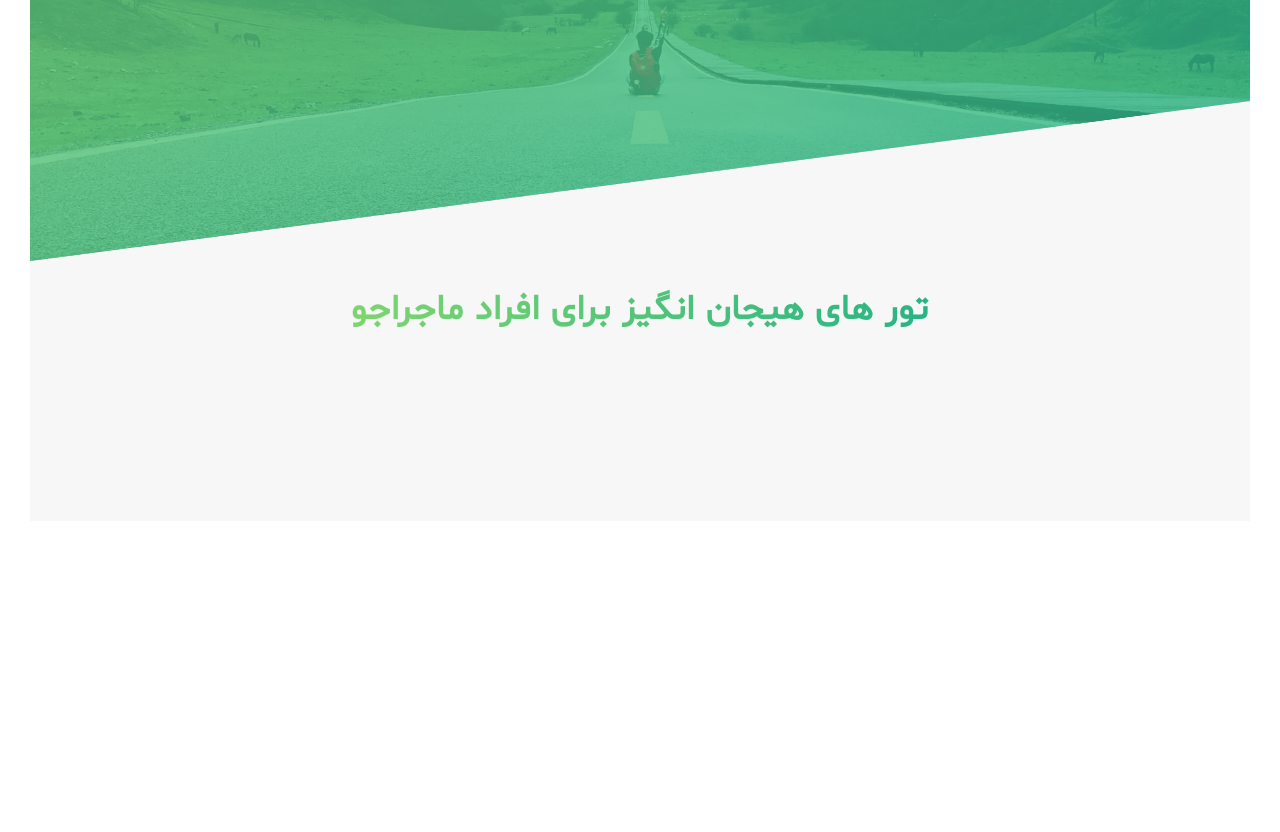
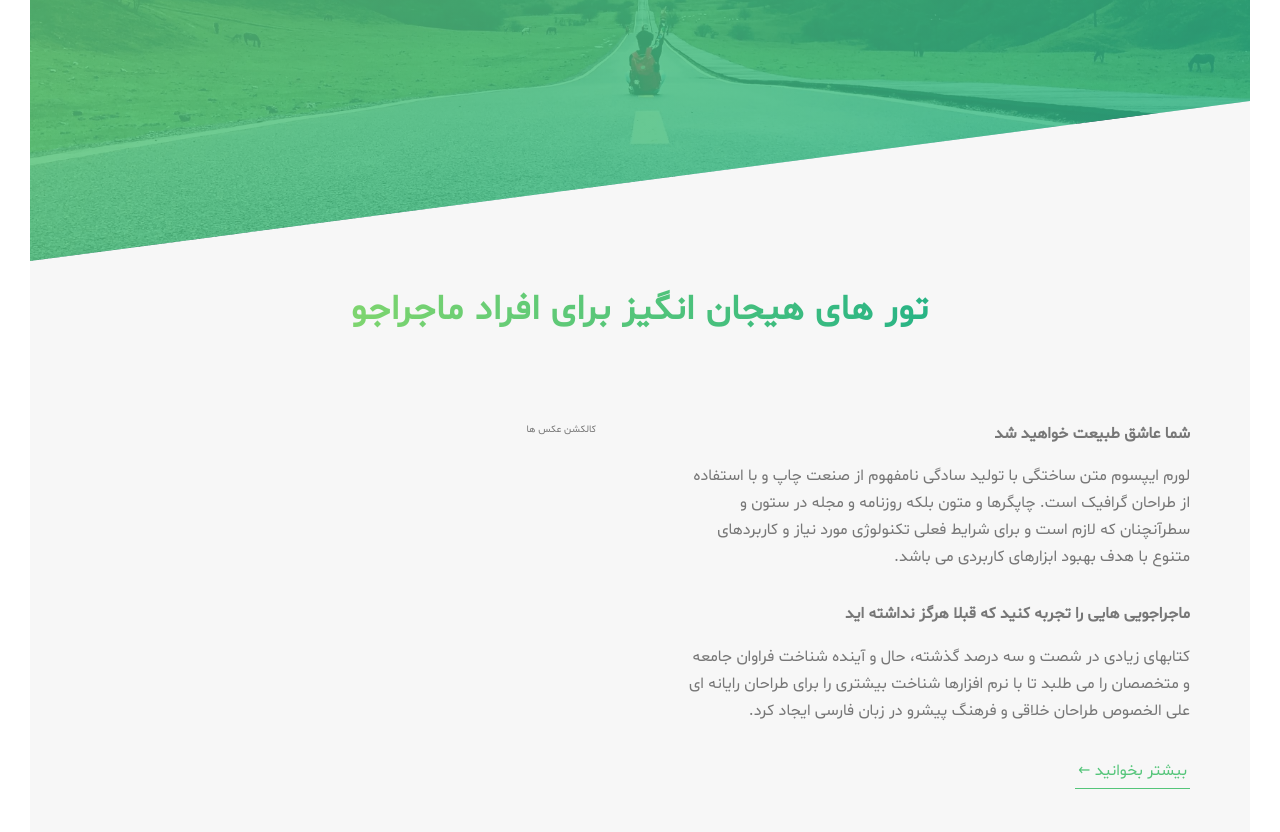
Before and after one commit to valid02/Tourland, a plain HTML site: page index.html in a window 1280 px wide. Shown: the part 529-1361 px from the top of the page. Before the commit the page ends 1080 px from the top, so only its background shows below. Drawn offline with Linux system fonts and the light colour scheme.

Commit message:
Adding layout and text and text-btn component to about section

```diff
--- a/index.html
+++ b/index.html
@@ -26,10 +26,29 @@
 
   <main>
     <section class="section-about">
-      <div class="u-center-text">
+      <div class="u-center-text u-margin-bottom-big">
         <h2 class="heading-secondary">
           تور های هیجان انگیز برای افراد ماجراجو
         </h2>
+      </div>
+
+      <div class="row">
+        <div class="col u-margin-bottom-medium">
+          <h3 class="heading-tertiary u-margin-bottom-small">شما عاشق طبیعت خواهید شد</h3>
+          <p class="paragraph">
+            لورم ایپسوم متن ساختگی با تولید سادگی نامفهوم از صنعت چاپ و با استفاده از طراحان گرافیک است. چاپگرها و متون بلکه روزنامه و مجله در ستون و سطرآنچنان که لازم است و برای شرایط فعلی تکنولوژی مورد نیاز و کاربردهای متنوع با هدف بهبود ابزارهای کاربردی می باشد.
+          </p>
+
+          <h3 class="heading-tertiary u-margin-bottom-small">ماجراجویی هایی را تجربه کنید که قبلا هرگز نداشته اید</h3>
+          <p class="paragraph">
+            کتابهای زیادی در شصت و سه درصد گذشته، حال و آینده شناخت فراوان جامعه و متخصصان را می طلبد تا با نرم افزارها شناخت بیشتری را برای طراحان رایانه ای علی الخصوص طراحان خلاقی و فرهنگ پیشرو در زبان فارسی ایجاد کرد.
+          </p>
+
+          <a href="#" class="btn-text">بیشتر بخوانید &#8592;</a>
+        </div>
+        <div class="col">
+          کالکشن عکس ها
+        </div>
       </div>
     </section>
   </main>
--- a/style.css
+++ b/style.css
@@ -38,6 +38,10 @@
   --color-black: #000;
 }
 
+/* Font */
+:root {
+  --defult-font-size: 1.6rem;
+}
 
 
 /* ================================ *\
@@ -162,15 +166,31 @@ body {
   text-shadow: .5rem 1rem 2rem rgba(0, 0, 0, .2);
 }
 
+.heading-tertiary {
+  font-size: var(--defult-font-size);
+  font-weight: 700;
+}
+
+.paragraph {
+  font-size: var(--defult-font-size);
+
+}
+
+.paragraph:not(:last-child) {
+  margin-bottom: 3rem;
+}
+
 
 
 /* ================================ *\
   Utilities
 \* ================================ */
 
-.u-center-text {
-  text-align: center;
-}
+.u-center-text { text-align: center; }
+
+.u-margin-bottom-big { margin-bottom: 8rem; }
+.u-margin-bottom-medium { margin-bottom: 4rem; }
+.u-margin-bottom-small { margin-bottom: 1.5rem; }
 
 
 
@@ -178,38 +198,7 @@ body {
   Components
 \* ================================ */
 
-.header {
-  height: 95vh;
-  background-image: linear-gradient(
-      to right bottom,
-      rgba(126, 213, 111, 0.8),
-      rgba(40, 180, 133, 0.8)),
-    url("../img/hero.jpg");
-  background-size: cover;
-  background-position: bottom;
-  position: relative;
-  -webkit-clip-path: polygon(0 0, 100% 0, 100% 75vh, 0 100%);
-  clip-path: polygon(0 0, 100% 0, 100% 75vh, 0 100%);
-}
-
-.header__logo-box {
-  position: absolute;
-  top: 4rem;
-  left: 4rem;
-}
-
-.header__logo {
-  height: 3.5rem;
-}
-
-.header__text-box {
-  position: absolute;
-  top: 40%;
-  left: 50%;
-  transform: translate(-50%, -50%);
-  text-align: center;
-}
-
+/* Button */
 .btn:link,
 .btn:visited {
   text-decoration: none;
@@ -263,6 +252,78 @@ body {
   animation-fill-mode: backwards;
 }
 
+.btn-text,
+.btn-text:link,
+.btn-text:visited {
+    font-size: var(--defult-font-size);
+    color: var(--color-primary);
+    display: inline-block;
+    text-decoration: none;
+    border-bottom: 1px solid var(--color-primary);
+    padding: 3px;
+    transition: all .2s;
+}
+
+.btn-text:hover {
+  background-color: var(--color-primary);
+  color: var(--color-white);
+  box-shadow: 0 1rem 2rem rgba(0, 0, 0, .15);
+  transform: translateY(-2px);
+}
+
+.btn-text:active {
+  box-shadow: 0 .5rem 1rem rgba(0, 0, 0, .15);
+  transform: translateY(0);
+}
+
+
+
+/* ================================ *\
+  Layout
+\* ================================ */
+
+.header {
+  height: 95vh;
+  background-image: linear-gradient(
+      to right bottom,
+      rgba(126, 213, 111, 0.8),
+      rgba(40, 180, 133, 0.8)),
+    url("../img/hero.jpg");
+  background-size: cover;
+  background-position: bottom;
+  position: relative;
+  -webkit-clip-path: polygon(0 0, 100% 0, 100% 75vh, 0 100%);
+  clip-path: polygon(0 0, 100% 0, 100% 75vh, 0 100%);
+}
+
+.header__logo-box {
+  position: absolute;
+  top: 4rem;
+  left: 4rem;
+}
+
+.header__logo {
+  height: 3.5rem;
+}
+
+.header__text-box {
+  position: absolute;
+  top: 40%;
+  left: 50%;
+  transform: translate(-50%, -50%);
+  text-align: center;
+}
+
+.row {
+  display: flex;
+  flex-direction: row;
+  justify-content: space-between;
+}
+
+.col {
+  width: 46%;
+}
+
 
 
 /* ================================ *\
```
